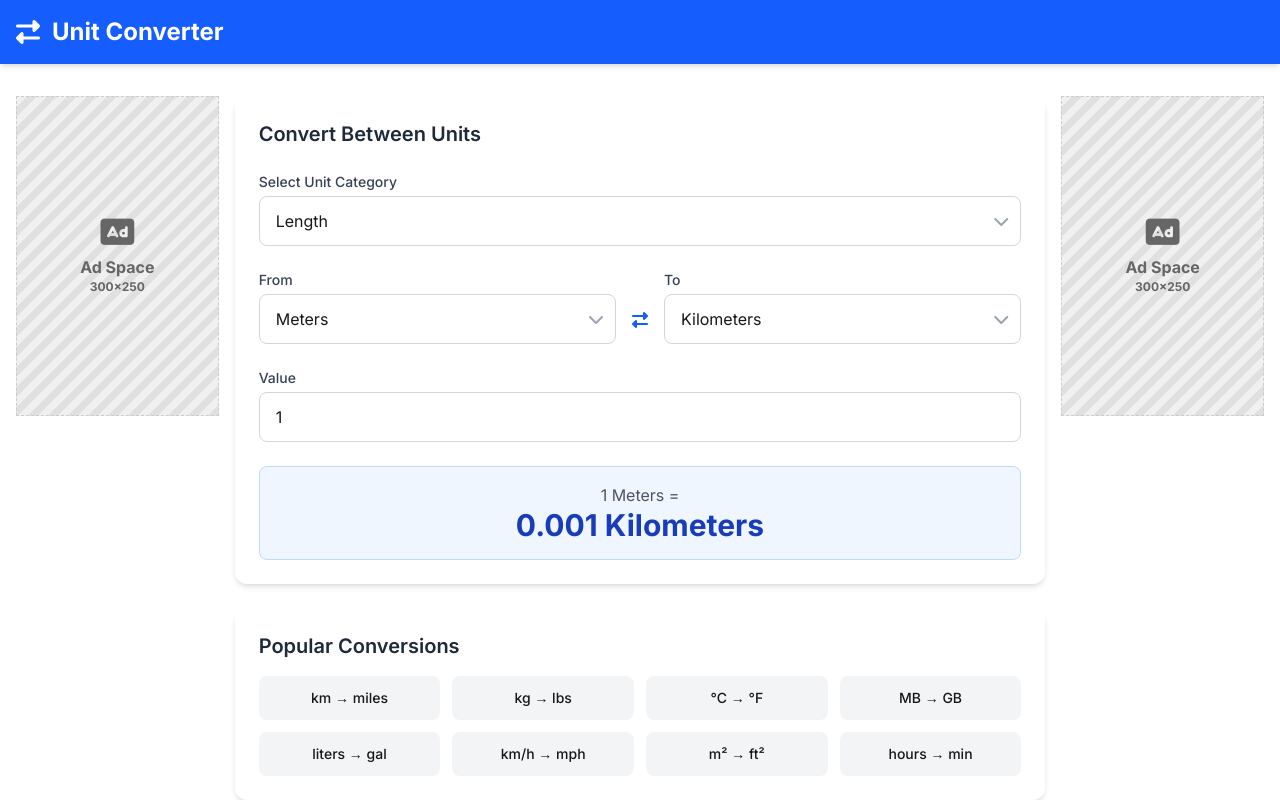
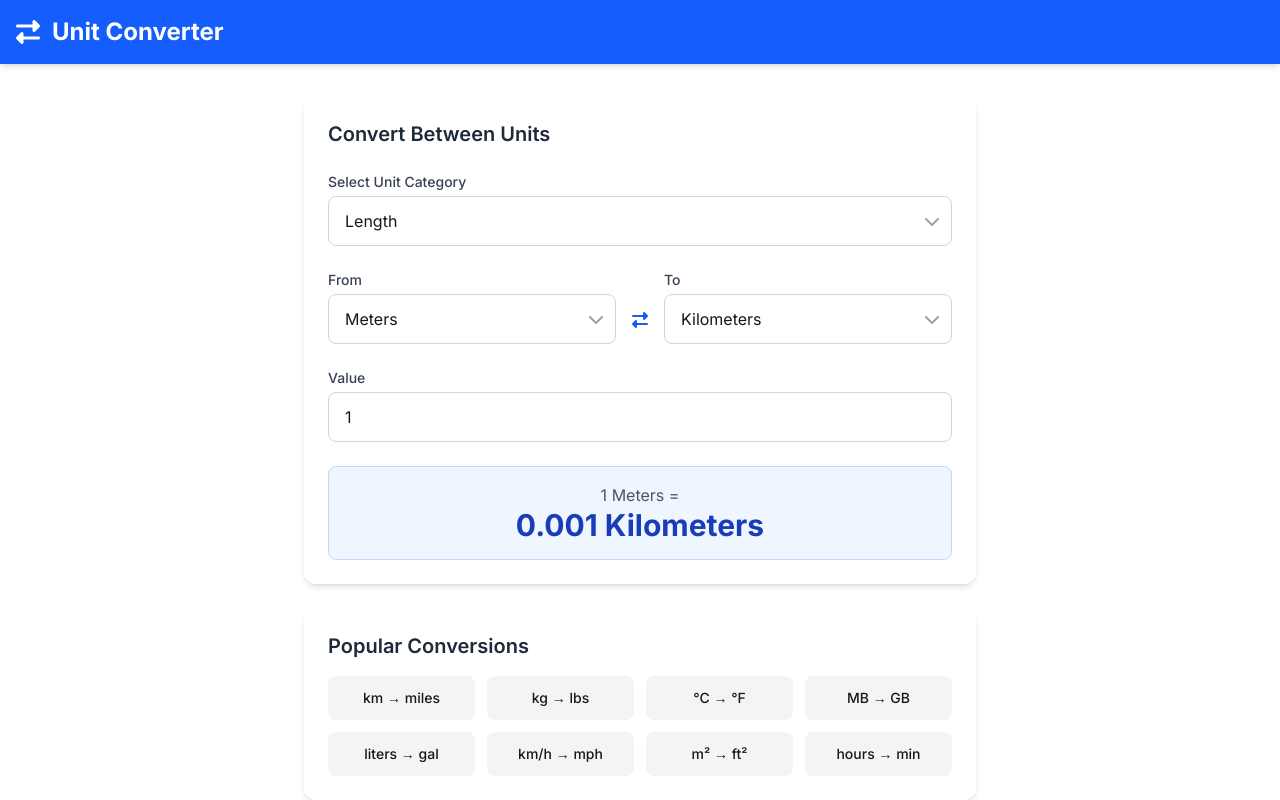
Before and after one commit to Gleb9412/united-converter2, a Next.js app: page / in a window 1280 px wide. Shown: the top 800 px of the page. Built offline with nearby package versions, Linux system fonts and the light colour scheme.

Commit message:
refactor: Remove manual ad placeholders for Auto Ads

```diff
--- a/src/app/page.tsx
+++ b/src/app/page.tsx
@@ -1,19 +1,16 @@
 // src/app/page.tsx
-'use client'; // <-- Делаем HomePage клиентским компонентом, т.к. он будет хранить состояние
+'use client';
 
 import { useState } from "react";
-import AdBlock from "@/components/AdBlock";
+// Импорт AdBlock больше не нужен
 import ConverterInterface from "@/components/ConverterInterface";
 import PopularConversions from "@/components/PopularConversions";
 
 export default function HomePage() {
-  // --- Поднимаем состояние сюда ---
-  // Теперь HomePage хранит информацию о выбранной категории и юнитах
   const [category, setCategory] = useState<string>('length');
   const [fromUnit, setFromUnit] = useState<string>('meter');
   const [toUnit, setToUnit] = useState<string>('kilometer');
 
-  // Эта функция будет вызываться при клике на кнопку популярной конверсии
   const handlePopularConversionSelect = (cat: string, from: string, to: string) => {
     setCategory(cat);
     setFromUnit(from);
@@ -21,16 +18,13 @@ export default function HomePage() {
   };
 
   return (
-    <div className="container mx-auto px-4 py-8 flex flex-col lg:flex-row gap-4">
-      {/* Left Sidebar Ad */}
-      <aside className="hidden lg:block lg:w-1/6">
-        <AdBlock size="300x250" className="h-80 sticky top-8" />
-      </aside>
-
-      {/* Main Content */}
-      <div className="w-full lg:w-4/6">
+    // Упрощаем основной контейнер
+    <div className="container mx-auto px-4 py-8">
+      {/* Центрируем контент и задаем ему максимальную ширину,
+        чтобы он не растягивался слишком сильно на больших экранах.
+      */}
+      <div className="w-full max-w-2xl mx-auto">
         <ConverterInterface
-          // Передаем состояние и функции для его изменения ВНИЗ в ConverterInterface
           category={category}
           setCategory={setCategory}
           fromUnit={fromUnit}
@@ -39,17 +33,10 @@ export default function HomePage() {
           setToUnit={setToUnit}
         />
         <PopularConversions
-          // Передаем нашу функцию-обработчик ВНИЗ в PopularConversions
           onSelect={handlePopularConversionSelect}
         />
-        {/* Bottom Ad */}
-        <AdBlock size="728x90 (responsive)" className="h-28 md:h-32 w-full" />
+        {/* Все компоненты <AdBlock> отсюда удалены */}
       </div>
-
-      {/* Right Sidebar Ad */}
-      <aside className="hidden lg:block lg:w-1/6">
-        <AdBlock size="300x250" className="h-80 sticky top-8" />
-      </aside>
     </div>
   );
 }
```
